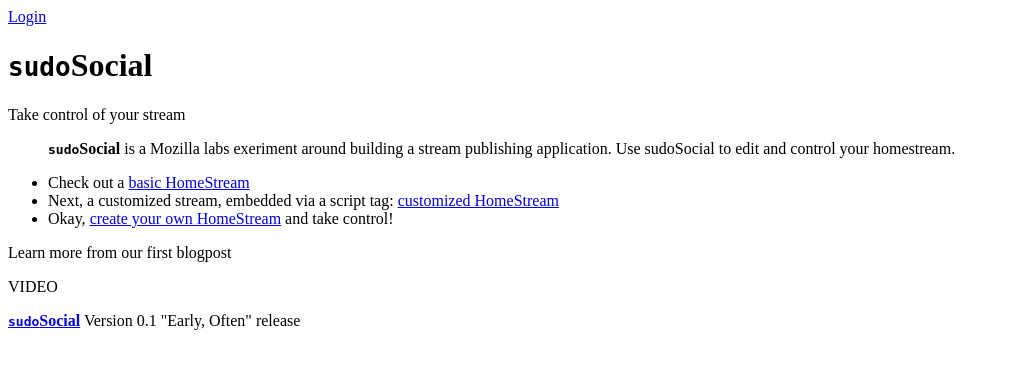
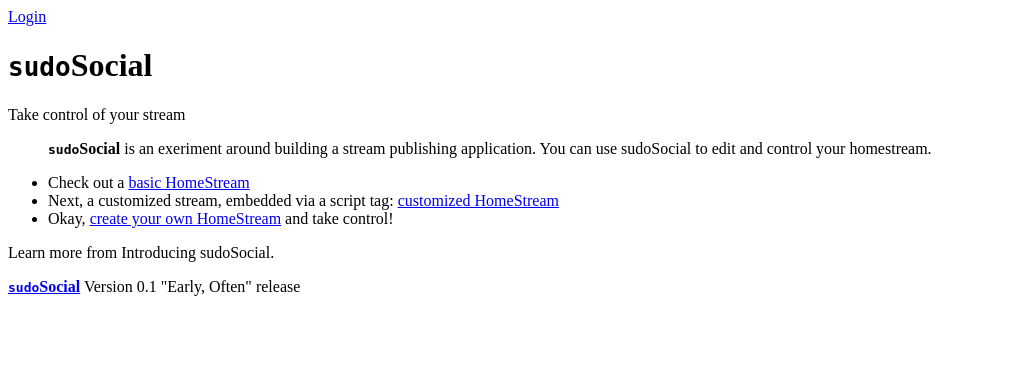
Before and after one commit to ozten/sudosocial, a Django app: template streamManager/templates/homepage.html in a window 1280 px wide. Shown: the top 369 px of the page, without its empty margins (0-1010 px from the left). Run offline with Django 3.2, Linux system fonts and the light colour scheme; the template is opened without the code that fills it, so the values that code supplies are empty.

Commit message:
Minor bug fixes

```diff
--- a/static/css/general-site.css
+++ b/static/css/general-site.css
@@ -106,6 +106,7 @@
     border: solid 1px: #666;
     -moz-border-radius: 15px;
     -webkit-border-radius: 15px;
+    margin-bottom: 1em;
     padding: 0.5em 1em;
 }
 #call-to-action li {
@@ -118,6 +119,7 @@
     width: 350px;
     margin-left: 1em;
 }
+
 /* admin and other app specific styles */
 .login {
     text-align: left;
--- a/static/css/stylo.css
+++ b/static/css/stylo.css
@@ -56,8 +56,8 @@
     font-family: verdana;
     font-size: 12pt;
     color: #2A1911;
-    background-color: 7C5F3E;
 }
+body { background-color: 7C5F3E; }
 #viewport {
     background: #7C5F3E url('/static/css/i/firefoxzilla_big1350.png') repeat fixed top right;
 
--- a/streamManager/templates/homepage.html
+++ b/streamManager/templates/homepage.html
@@ -7,18 +7,21 @@
     <div class="tagline">Take control of your stream</div>
     <div class="copy">
     <ul id="call-to-action">
-        <p><strong><code>sudo</code>Social</strong> is a Mozilla labs exeriment around
-        building a stream publishing application. Use sudoSocial
+        <p><strong><code>sudo</code>Social</strong> is an
+        <!-- a href="http://mozillalabs.com/conceptseries/">Mozilla labs</a --> exeriment around
+        building a stream publishing application. You can use sudoSocial
         to edit and control your homestream.</p>
 
         <li>Check out a <a href="/u/pattyokdemo/s/home">basic HomeStream</a></li>
-        <li>Next, a customized stream, embedded via a script tag: <a href="http://ozten.com/index.html">customized HomeStream</a></li>
+        <li>Next, a customized stream, embedded via a script tag: <a href="http://ozten.com/index-demo.html">customized HomeStream</a></li>
         <li>Okay, <a href="https://sudosocial.me/auth">create your own HomeStream</a> and take control!</li>
     </ul>
     <div id="learn-more-sidebar">
-        <p>Learn more from our first blogpost</p>
-        <p>VIDEO</p>
+        <!-- p class="screencast"><object width="400" height="300"><param name="allowfullscreen" value="true" /><param name="allowscriptaccess" value="always" /><param name="movie" value="http://vimeo.com/moogaloop.swf?clip_id=11819816&amp;server=vimeo.com&amp;show_title=1&amp;show_byline=1&amp;show_portrait=0&amp;color=&amp;fullscreen=1" /><embed src="http://vimeo.com/moogaloop.swf?clip_id=11819816&amp;server=vimeo.com&amp;show_title=1&amp;show_byline=1&amp;show_portrait=0&amp;color=&amp;fullscreen=1" type="application/x-shockwave-flash" allowfullscreen="true" allowscriptaccess="always" width="400" height="300"></embed></object></p>
+<p><a href="http://vimeo.com/11819816">SudoSocial - Introduction</a> from <a href="http://vimeo.com/mozlabs">Mozilla Labs</a> on <a href="http://vimeo.com">Vimeo</a>.</p -->
+        <p>Learn more from Introducing sudoSocial.<!-- a href="http://mozillalabs.com/conceptseries/2010/05/17/introducing-sudosocial-me">Introducing sudosocial.me</a --></p>
     </div>
     </div>
+
 </div><!-- /content -->
 {% endblock %}
--- a/streamManager/templates/stream_editor.html
+++ b/streamManager/templates/stream_editor.html
@@ -62,7 +62,7 @@
                     {{ entry_html }}
                 </div>
             {% empty %}
-                <div class='default'>Bummer, No Entries
+                <div class='default'>Bummer, No Entries</div>
             {% endfor %}
         </div><!-- /stream-preview -->
     </div><!-- /edit-stream -->
--- a/templates/generic/entry.html
+++ b/templates/generic/entry.html
@@ -18,6 +18,7 @@
     {{ entry|safe }}
     <div class="tag-area">
     <ul class="tags">
+        <h6 class="tag-heading">Tags:</h6>
         {% for tag in tags %}
             <li>{{tag.tag}}</li>
         {% endfor %}
--- a/templates/lifestream/display_feed_entries.html
+++ b/templates/lifestream/display_feed_entries.html
@@ -1,5 +1,5 @@
 {% for entry in entries %}
             <div class='feed-entry'>{{ entry }}</div><!-- was entry.content -->
 {% empty %}
-    <div class='default'>Bummer, No Entries
+    <div class='default feed-entry'>Bummer, No Entries
 {% endfor %}
--- a/templates/lifestream/profile_blurb.html
+++ b/templates/lifestream/profile_blurb.html
@@ -34,6 +34,6 @@
     </div><!-- /followme -->
     <div class="powered_by">
         <h5 class="logo"><strong><code>sudo</code>Social</strong></h5>
-        <a href="/auth">Take control of your stream</a>
+        <a href="https://sudosocial.me/auth">Take control of your stream</a>
     </div>
 </div><!-- /profile_blurb -->
```
